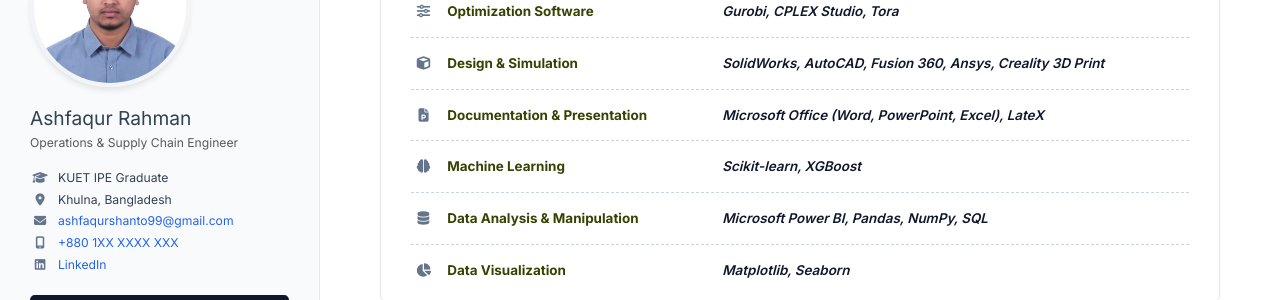
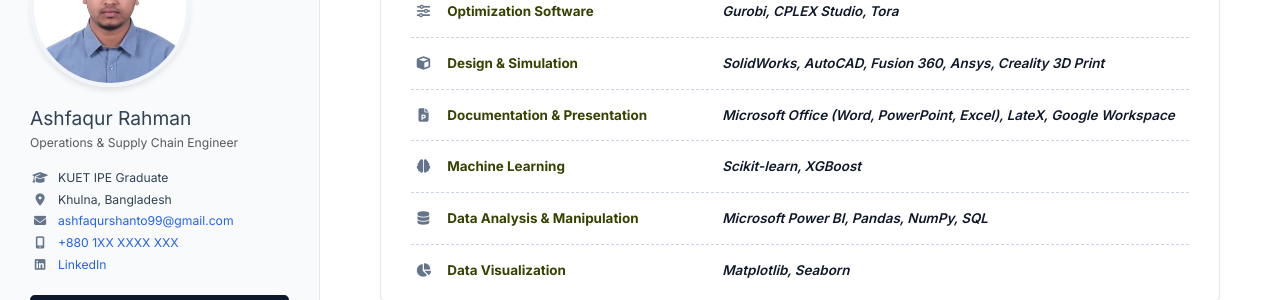
Before and after one commit to AshfaqurRahman99/AshfaqurRahman99.github.io, a Jekyll site: the page index.html, which Jekyll copies as it is, in a window 1280 px wide and 900 px high, scrolled down 1846 px. Shown: the part 153-453 px from the top of the window. Built offline with Jekyll 4.4.1, drawn with Linux system fonts in a browser that asks for light colours; a style sheet for code colours, icons or effects is not loaded.

Commit message:
Add Google Workspace to skill tools list

```diff
--- a/index.html
+++ b/index.html
@@ -734,7 +734,7 @@
                         <div class="skill-category "><i class="fa-solid fa-file-powerpoint skill-icon"></i>
                             Documentation
                             & Presentation</div>
-                        <div class="skill-tools">Microsoft Office (Word, PowerPoint, Excel), LateX</div>
+                        <div class="skill-tools">Microsoft Office (Word, PowerPoint, Excel), LateX, Google Workspace</div>
                     </div>
 
                     <!-- Skill 5 -->
```
